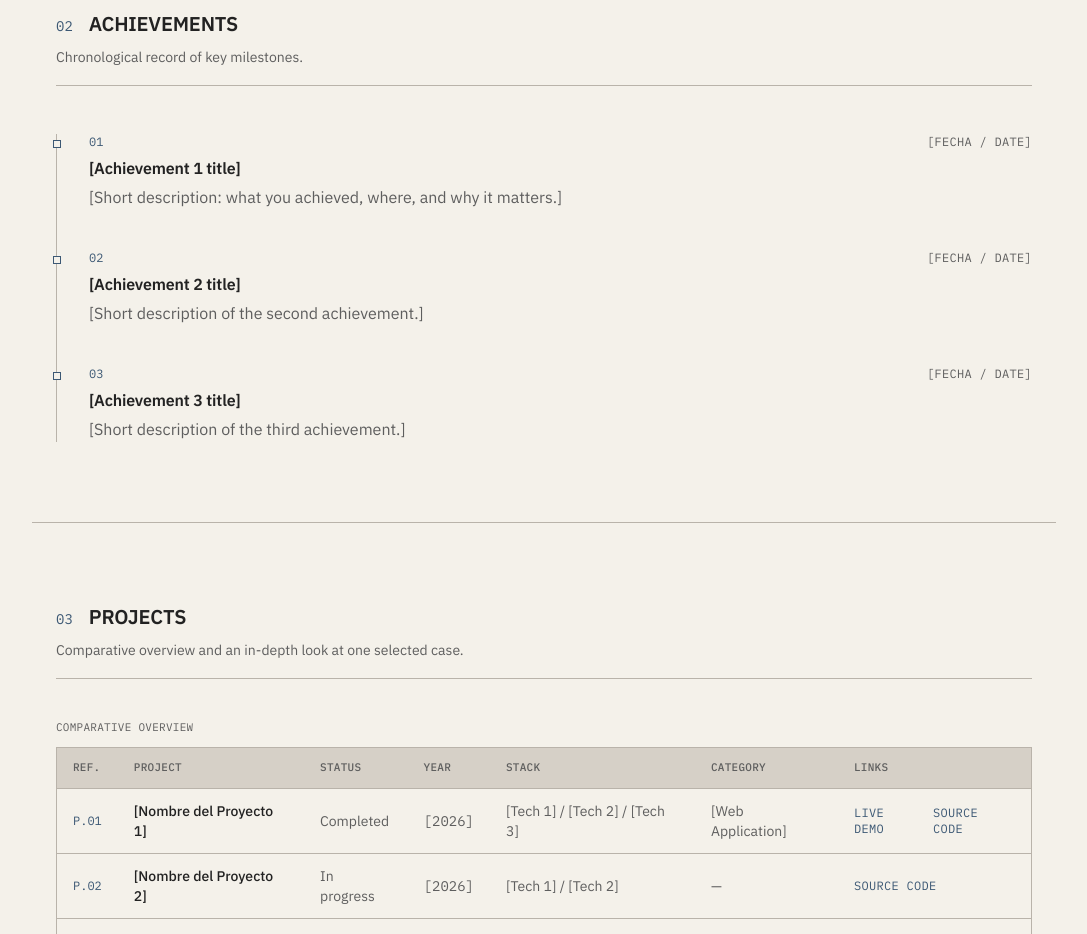
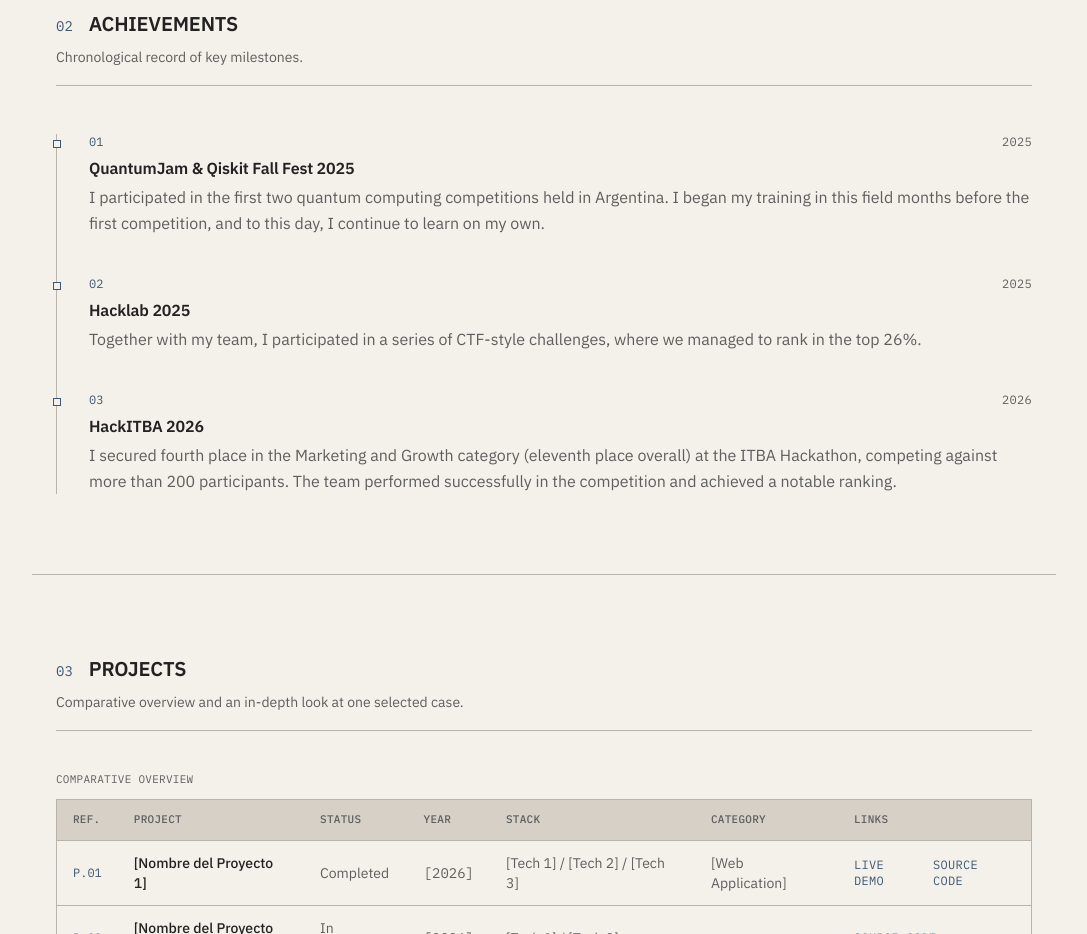
Before and after one commit to DanteAnnetta03/portfolio, a Next.js app: page / in a window 1280 px wide. Shown: the part 1060-1994 px from the top of the page, without its empty margins (96-1183 px from the left). Built offline with nearby package versions, Linux system fonts and the light colour scheme.

Commit message:
Logros destacados de mi perfil

```diff
--- a/src/data/achievements.ts
+++ b/src/data/achievements.ts
@@ -10,30 +10,39 @@
 
 export const achievements: Achievement[] = [
   {
-    id: "achievement-1",
-    title: { es: "[Título del logro 1]", en: "[Achievement 1 title]" },
+    id: "01",
+    title: {
+      es: "QuantumJam y Qiskit Fall Fest 2025",
+      en: "QuantumJam & Qiskit Fall Fest 2025",
+    },
     description: {
-      es: "[Descripción breve: qué lograste, dónde y por qué es relevante.]",
-      en: "[Short description: what you achieved, where, and why it matters.]",
+      es: "Participé en las primeras dos competencias de Computación Cuántica que se realizaron en Argentia. Comencé mi formación en esta área meses antes de la primera competencia y es al día de hoy que sigo aprendiendo por mi cuenta.",
+      en: "I participated in the first two quantum computing competitions held in Argentina. I began my training in this field months before the first competition, and to this day, I continue to learn on my own.",
     },
-    date: "[Fecha / Date]",
+    date: "2025",
   },
   {
-    id: "achievement-2",
-    title: { es: "[Título del logro 2]", en: "[Achievement 2 title]" },
+    id: "02",
+    title: {
+      es: "Hacklab 2025",
+      en: "Hacklab 2025",
+    },
     description: {
-      es: "[Descripción breve del segundo logro.]",
-      en: "[Short description of the second achievement.]",
+      es: "Junto com mi equipo, participé de una serie de desafíos del tipo CTF en donde logramos estar en el top 26%.",
+      en: "Together with my team, I participated in a series of CTF-style challenges, where we managed to rank in the top 26%.",
     },
-    date: "[Fecha / Date]",
+    date: "2025",
   },
   {
-    id: "achievement-3",
-    title: { es: "[Título del logro 3]", en: "[Achievement 3 title]" },
+    id: "03",
+    title: {
+      es: "HackITBA 2026",
+      en: "HackITBA 2026",
+    },
     description: {
-      es: "[Descripción breve del tercer logro.]",
-      en: "[Short description of the third achievement.]",
+      es: "Obtuve el cuarto puesto en la categoría de Marketing y Crecimiento (undécimo lugar en la clasificación general) en el Hackathon del ITBA, compitiendo contra más de 200 participantes. El equipo se desenvolvió con éxito en la competición y logró una posición destacada.",
+      en: "I secured fourth place in the Marketing and Growth category (eleventh place overall) at the ITBA Hackathon, competing against more than 200 participants. The team performed successfully in the competition and achieved a notable ranking.",
     },
-    date: "[Fecha / Date]",
+    date: "2026",
   },
 ];
```
